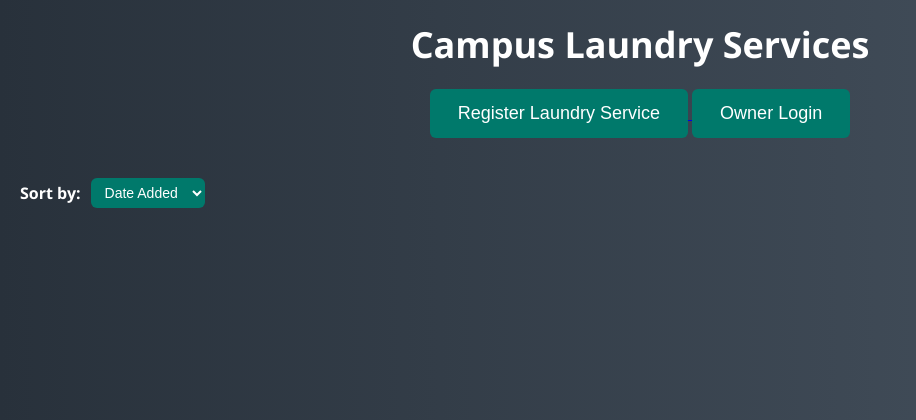
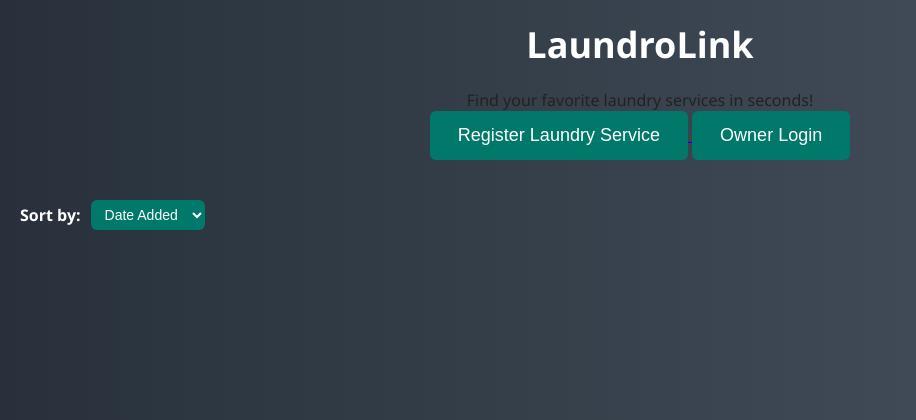
Before and after one commit to Alfie1653/LaundroLink, a Flask app: page / in a window 1280 px wide; the page is wider, and only the part inside the window is pictured. Shown: the top 420 px of that part, without its empty margins (0-916 px from the left). Run offline with Flask 3, Linux system fonts and the light colour scheme; data that the repository does not hold is empty; some libraries are stand-ins or nearby versions.

Commit message:
Change name to LaundroLink

```diff
--- a/templates/index.html
+++ b/templates/index.html
@@ -1,14 +1,15 @@
 <!DOCTYPE html>
 <html>
 <head>
-  <title>Campus Laundry Services</title>
+  <title>LaundroLink</title>
   <link rel="stylesheet" href="/static/style.css">
 </head>
 <body>
 
   <!-- HERO SECTION -->
   <div class="hero">
-    <h1>Campus Laundry Services</h1>
+    <h1>LaundroLink</h1>
+    <p>Find your favorite laundry services in seconds!</p>
     <div class="hero-buttons">
       <a href="/register">
         <button class="btn-register">Register Laundry Service</button>
```
